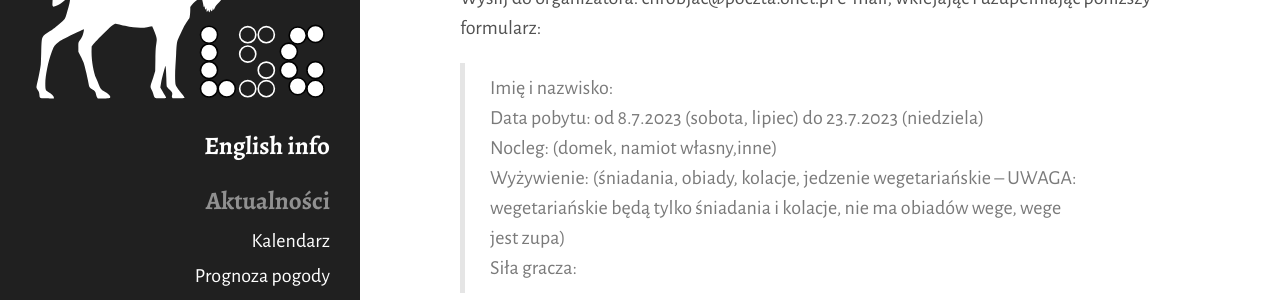
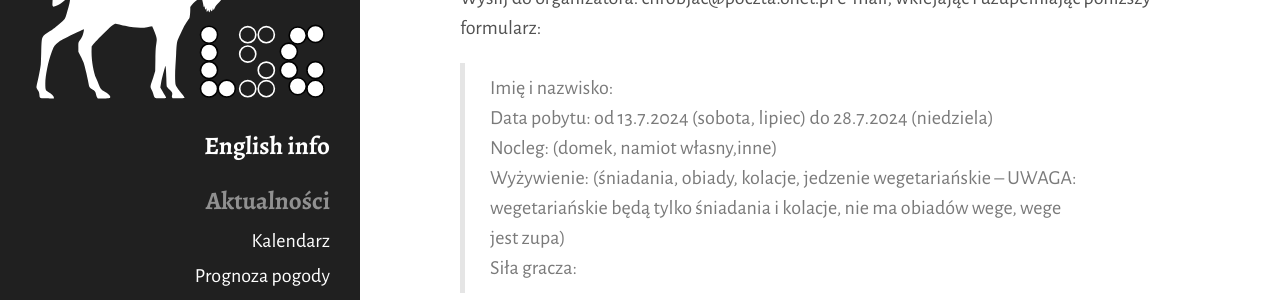
Before and after one commit to tasuki/lsg, a Jekyll site: the page built from rejestracja.md, in a window 1280 px wide. Shown: the part 127-427 px from the top of the page. Built offline with Jekyll 4.4.1, drawn with Linux system fonts in a browser that asks for light colours.

Commit message:
2024 bitches

```diff
--- a/_config.yml
+++ b/_config.yml
@@ -1,4 +1,4 @@
 # Setup
-title: 'LSG 2023'
+title: 'LSG 2024'
 description: 'Wszystko Będzie (Dobrze)'
 exclude: [vendor, calendar]
--- a/rejestracja.md
+++ b/rejestracja.md
@@ -8,7 +8,7 @@ title: Jak się zarejestrować
 Wyślij do organizatora: chrobjac@poczta.onet.pl e-mail, wklejając i uzupełniając poniższy formularz:
 
 > Imię i nazwisko:
-> Data pobytu: od 8.7.2023 (sobota, lipiec) do 23.7.2023 (niedziela)
+> Data pobytu: od 13.7.2024 (sobota, lipiec) do 28.7.2024 (niedziela)
 > Nocleg: (domek, namiot własny,inne)
 > Wyżywienie: (śniadania, obiady, kolacje, jedzenie wegetariańskie -- UWAGA: wegetariańskie będą tylko śniadania i kolacje, nie ma obiadów wege, wege jest zupa)
 > Siła gracza:
```
Also changed, not shown: english.md (+3 -3 lines), index.md (+2 -2 lines).
